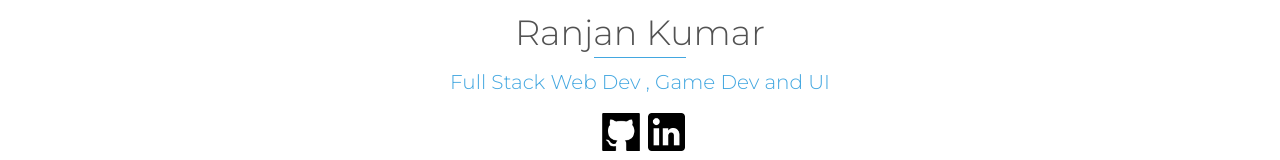
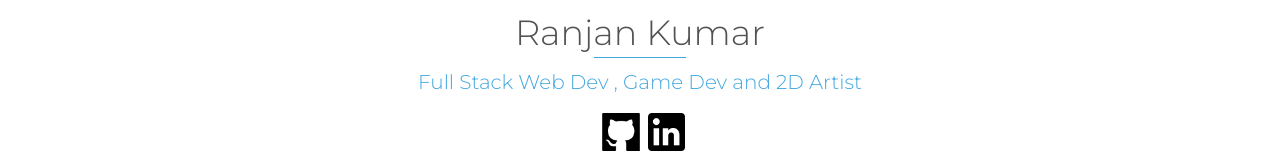
Before and after one commit to ranjan210/ranjan210.github.io, a plain HTML site: page index.html in a window 1280 px wide. Shown: the part 272-432 px from the top of the page. Drawn offline with Linux system fonts and the light colour scheme.

Commit message:
changed about

```diff
--- a/index.html
+++ b/index.html
@@ -47,7 +47,7 @@
                 Ranjan Kumar
                 <div class="border-small"></div>
                 <span style="font-size: 20px;color: rgb(67,167,224);margin-top: 2%;">Full Stack Web Dev , Game Dev and
-                    UI</span>
+                    2D Artist</span>
                 <div class="icons">
 
                     <a href="https://github.com/ranjan210" target="_blank" class="small-icon">
```
